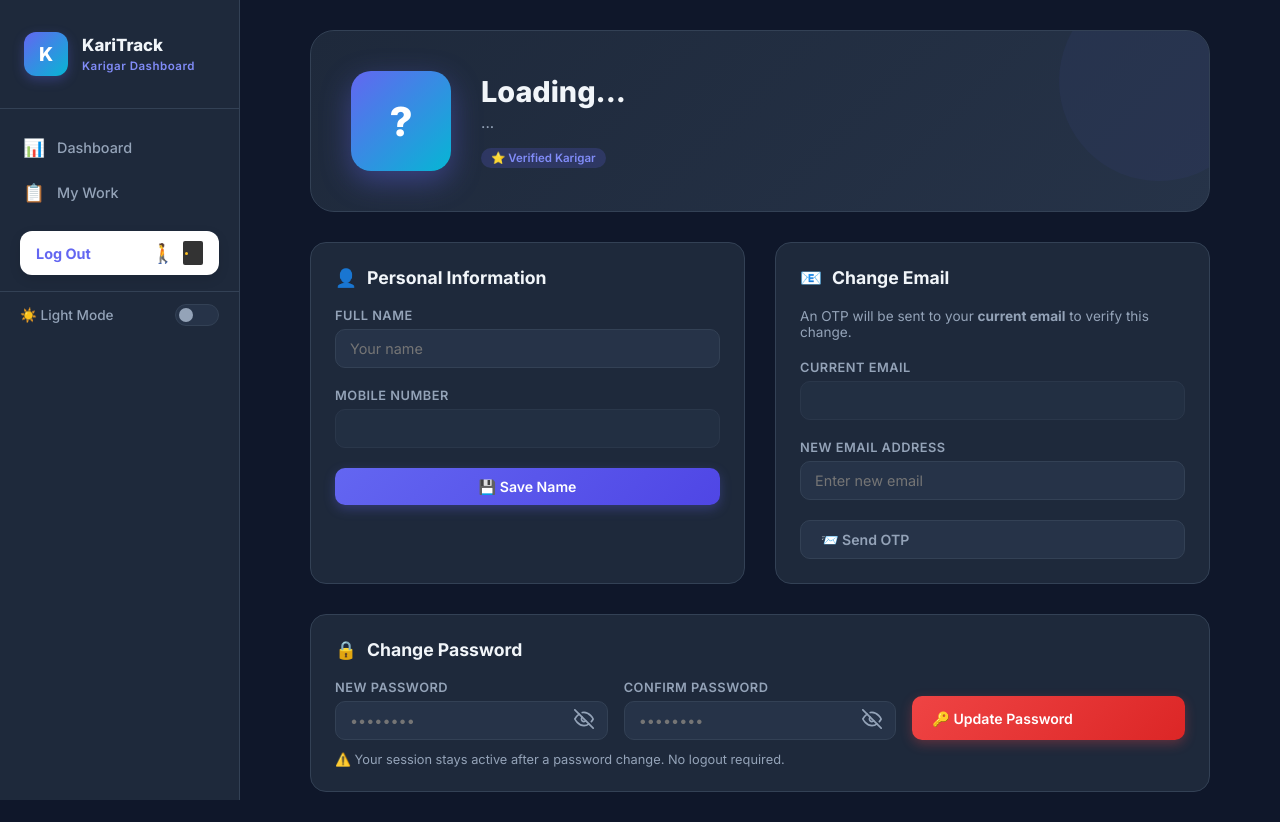
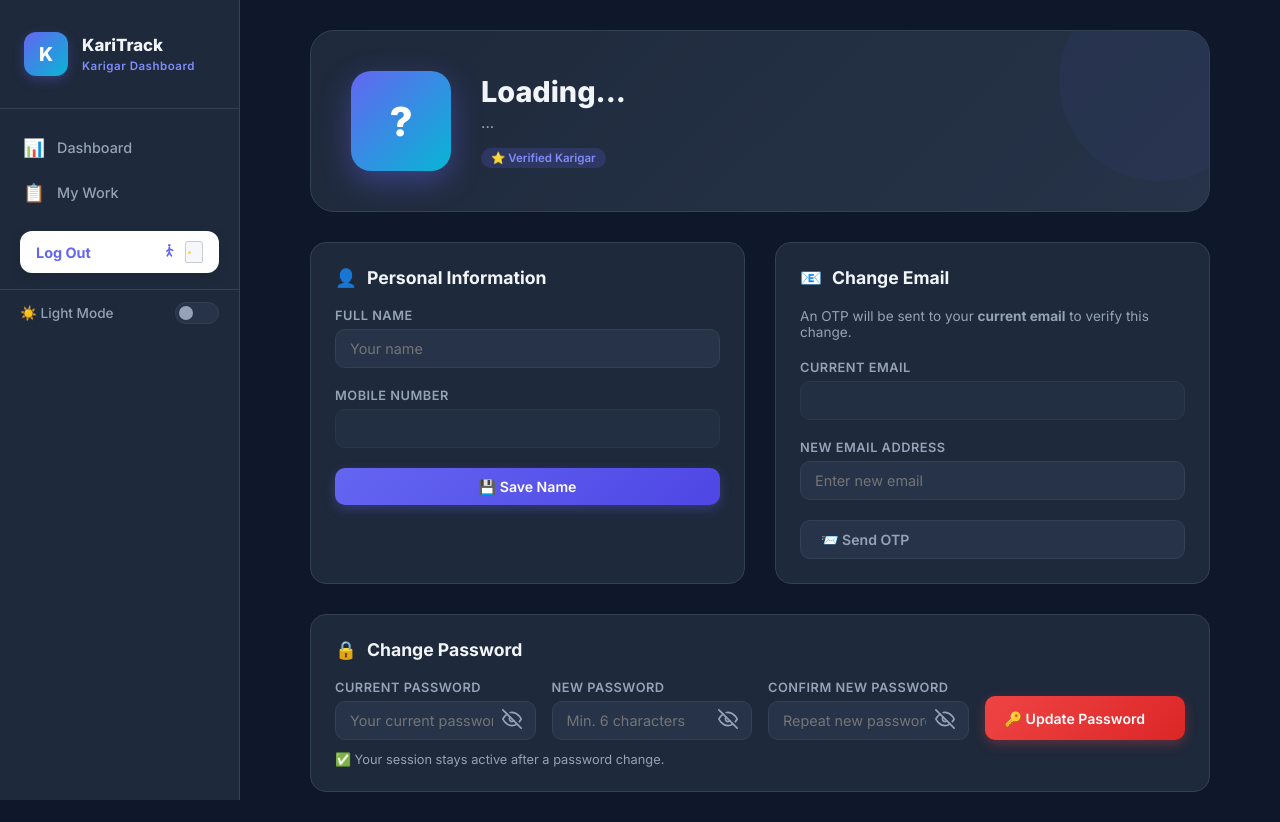
Before and after one commit to pranavvadhel/KariTrack, a PHP site: page /views/karigar/profile.html in a window 1280 px wide. Run offline with PHP 8.4, Linux system fonts and the light colour scheme.

Commit message:
Feature: Current password verification, SVG logout icon with door animation

```diff
--- a/public/css/style.css
+++ b/public/css/style.css
@@ -144,39 +144,52 @@ body {
 .logout-gate {
   display: flex;
   align-items: center;
-  gap: 8px;
+  gap: 4px;
 }
 
 .gate-arrow {
-  font-size: 1.2rem;
-  transition: transform 0.4s ease;
+  width: 20px;
+  height: 20px;
+  transition: transform 0.35s cubic-bezier(0.4, 0, 0.2, 1);
+  color: inherit;
+  flex-shrink: 0;
 }
 
 .gate-door-img {
-  width: 20px;
-  height: 24px;
-  background: #333;
-  border-radius: 2px;
+  width: 18px;
+  height: 22px;
+  background: var(--text);
+  border-radius: 3px 3px 2px 2px;
   position: relative;
   transition: all 0.3s ease;
+  transform-origin: right center;
+  opacity: 0.7;
+}
+
+.gate-door-img::before {
+  content: '';
+  position: absolute;
+  top: 0; left: 0; right: 0; bottom: 0;
+  border: 1.5px solid rgba(0,0,0,0.25);
+  border-radius: 3px 3px 2px 2px;
 }
 
 .gate-door-img::after {
   content: '';
   position: absolute;
-  left: 2px; top: 11px;
+  left: 3px; top: 10px;
   width: 3px; height: 3px;
   background: #fbbf24;
   border-radius: 50%;
 }
 
 .nav-logout:hover .gate-arrow {
-  transform: translateX(5px);
+  transform: translateX(6px);
 }
 
 .nav-logout:hover .gate-door-img {
-  perspective: 100px;
-  transform: rotateY(-30deg);
+  transform: perspective(80px) rotateY(-35deg);
+  opacity: 1;
 }
 
 /* ===== MAIN CONTENT ===== */
--- a/views/karigar/profile.html
+++ b/views/karigar/profile.html
@@ -133,18 +133,25 @@
       <!-- Password Card (full width) -->
       <div class="card" style="grid-column: 1 / -1;">
         <h3 class="section-title"><span>🔒</span> Change Password</h3>
-        <div style="display:grid; grid-template-columns:1fr 1fr 1fr; gap:16px; align-items:end;">
+        <div style="display:grid; grid-template-columns:1fr 1fr 1fr 1fr; gap:16px; align-items:end;">
+          <div class="form-group">
+            <label>Current Password</label>
+            <div class="password-field-wrapper">
+              <input type="password" id="current-password" class="form-control" placeholder="Your current password"/>
+              <span class="password-toggle" onclick="togglePassword('current-password', this)"></span>
+            </div>
+          </div>
           <div class="form-group">
             <label>New Password</label>
             <div class="password-field-wrapper">
-              <input type="password" id="password" class="form-control" placeholder="••••••••"/>
+              <input type="password" id="password" class="form-control" placeholder="Min. 6 characters"/>
               <span class="password-toggle" onclick="togglePassword('password', this)"></span>
             </div>
           </div>
           <div class="form-group">
-            <label>Confirm Password</label>
+            <label>Confirm New Password</label>
             <div class="password-field-wrapper">
-              <input type="password" id="confirm-password" class="form-control" placeholder="••••••••"/>
+              <input type="password" id="confirm-password" class="form-control" placeholder="Repeat new password"/>
               <span class="password-toggle" onclick="togglePassword('confirm-password', this)"></span>
             </div>
           </div>
@@ -152,7 +159,7 @@
             🔑 Update Password
           </button>
         </div>
-        <p class="text-muted" style="font-size:0.8rem; margin-top:12px;">⚠️ Your session stays active after a password change. No logout required.</p>
+        <p class="text-muted" style="font-size:0.8rem; margin-top:12px;">✅ Your session stays active after a password change.</p>
       </div>
 
     </div>
@@ -236,21 +243,25 @@
     }
   }
 
-  // ─── Password Change (no logout!) ─────────────────────────────
+  // ─── Password Change (requires current password, no logout!) ──
   async function savePassword() {
-    const pw = document.getElementById('password').value;
+    const cur = document.getElementById('current-password').value;
+    const pw  = document.getElementById('password').value;
     const cpw = document.getElementById('confirm-password').value;
-    if (!pw) return showAlert('alert-box', 'New password cannot be empty', 'danger');
-    if (pw !== cpw) return showAlert('alert-box', 'Passwords do not match', 'danger');
-    if (pw.length < 6) return showAlert('alert-box', 'Password must be at least 6 characters', 'danger');
 
-    const res = await apiPost('/api/karigar/update-password', { password: pw });
+    if (!cur) return showAlert('alert-box', 'Please enter your current password first.', 'danger');
+    if (!pw)  return showAlert('alert-box', 'New password cannot be empty.', 'danger');
+    if (pw !== cpw) return showAlert('alert-box', 'New passwords do not match.', 'danger');
+    if (pw.length < 6) return showAlert('alert-box', 'New password must be at least 6 characters.', 'danger');
+
+    const res = await apiPost('/api/karigar/update-password', { current_password: cur, password: pw });
     if (res.success) {
-      showAlert('alert-box', 'Password changed successfully! You remain logged in.', 'success');
+      showAlert('alert-box', '🎉 Password changed successfully! You remain logged in.', 'success');
+      document.getElementById('current-password').value = '';
       document.getElementById('password').value = '';
       document.getElementById('confirm-password').value = '';
     } else {
-      showAlert('alert-box', res.error || 'Failed to change password', 'danger');
+      showAlert('alert-box', res.error || 'Failed to change password.', 'danger');
     }
   }
 
```
Also changed, not shown: routes/api.js (+14 -4 lines), public/js/app.js.
